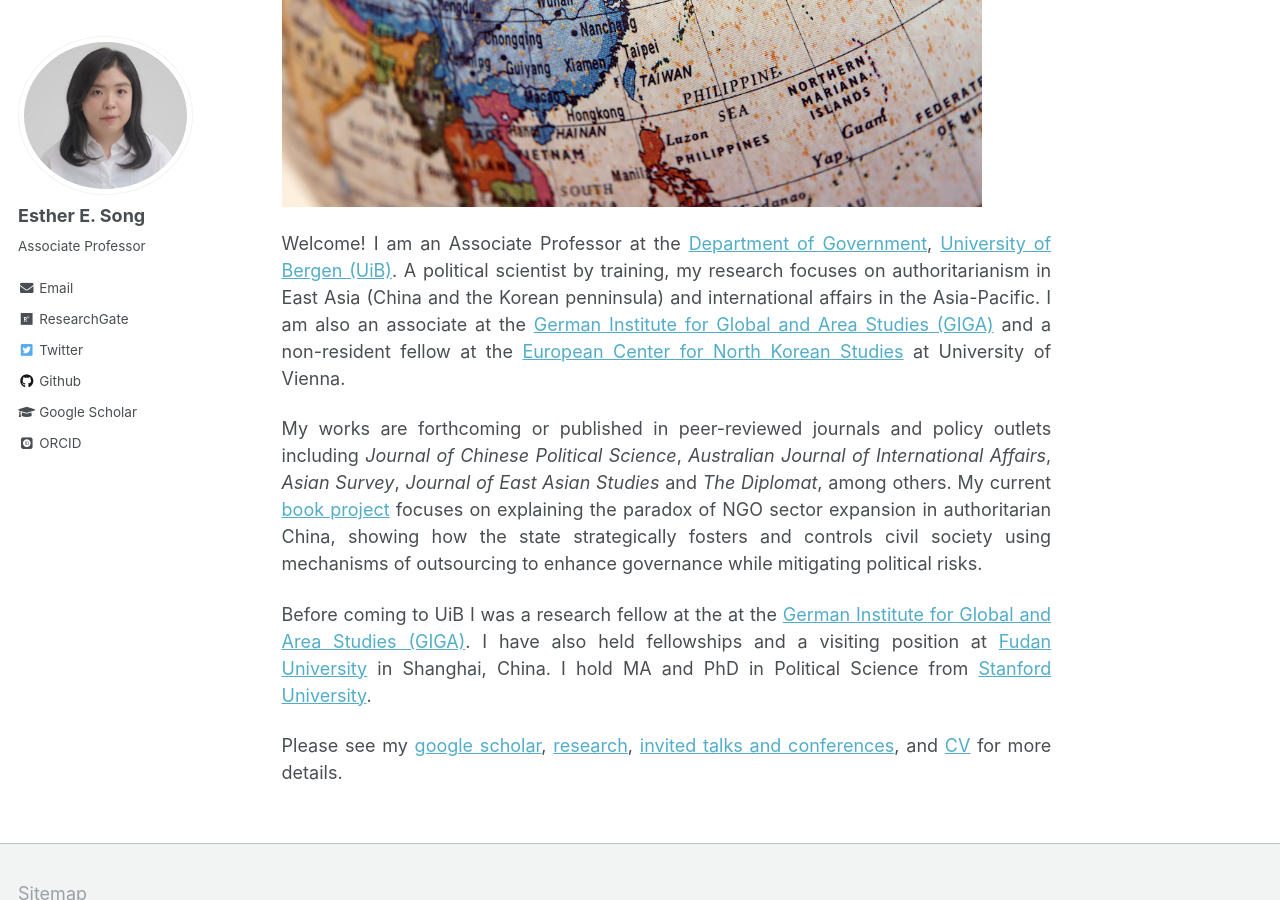
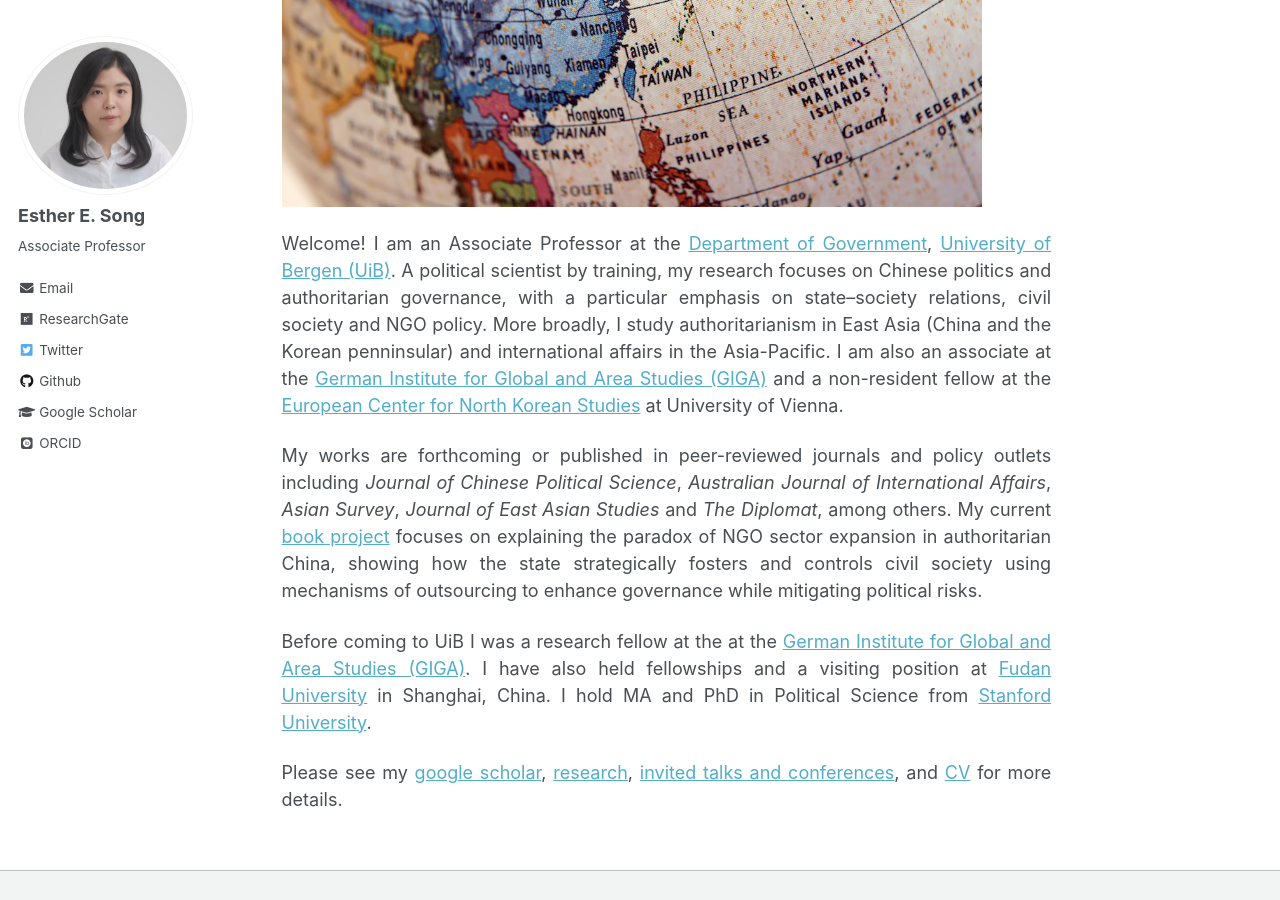
Before and after one commit to ehsong/ehsong.github.io, a Jekyll site: the page built from _pages/about.md, in a window 1280 px wide and 900 px high, scrolled down 377 px. Built offline with Jekyll 4.4.1, drawn with Linux system fonts in a browser that asks for light colours; some web fonts are replaced.

Commit message:
Update about.md

```diff
--- a/_pages/about.md
+++ b/_pages/about.md
@@ -9,7 +9,7 @@ redirect_from:
 ---
 <img src="https://github.com/ehsong/ehsong.github.io/blob/master/images/east_asia_resized.jpg?raw=true" width="700" height="466">
 
-Welcome! I am an Associate Professor at the [Department of Government](https://www.uib.no/en/gov), [University of Bergen (UiB)](https://www.uib.no/en). A political scientist by training, my research focuses on authoritarianism in East Asia (China and the Korean penninsula) and international affairs in the Asia-Pacific. I am also an associate at the [German Institute for Global and Area Studies (GIGA)](https://www.giga-hamburg.de/en/) and a non-resident fellow at the [European Center for North Korean Studies](https://ecnk.univie.ac.at/) at University of Vienna.
+Welcome! I am an Associate Professor at the [Department of Government](https://www.uib.no/en/gov), [University of Bergen (UiB)](https://www.uib.no/en). A political scientist by training, my research focuses on Chinese politics and authoritarian governance, with a particular emphasis on state–society relations, civil society and NGO policy. More broadly, I study authoritarianism in East Asia (China and the Korean penninsular) and international affairs in the Asia-Pacific. I am also an associate at the [German Institute for Global and Area Studies (GIGA)](https://www.giga-hamburg.de/en/) and a non-resident fellow at the [European Center for North Korean Studies](https://ecnk.univie.ac.at/) at University of Vienna.
 
 My works are forthcoming or published in peer-reviewed journals and policy outlets including *Journal of Chinese Political Science*, *Australian Journal of International Affairs*, *Asian Survey*, *Journal of East Asian Studies* and *The Diplomat*, among others. My current [book project](https://esthersong.org/book/) focuses on explaining the paradox of NGO sector expansion in authoritarian China, showing how the state strategically fosters and controls civil society using mechanisms of outsourcing to enhance governance while mitigating political risks.
 
```
